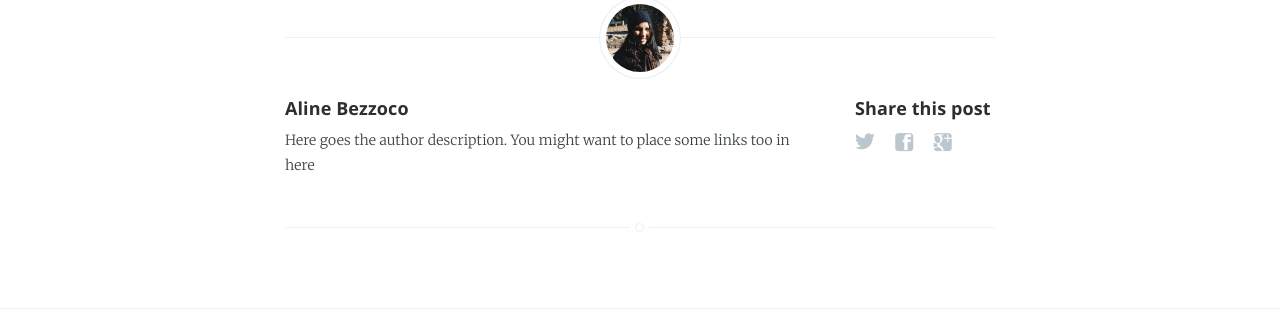
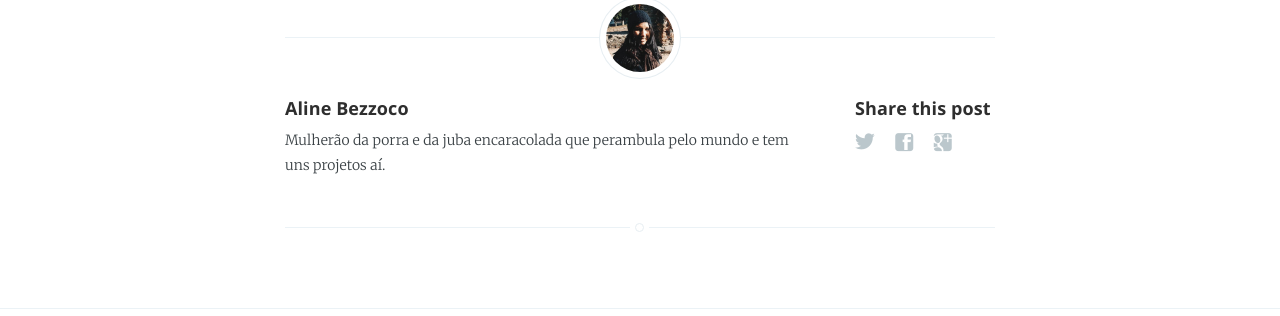
Before and after one commit to alinebezzoco/bezzocoaline.github.io, a Jekyll site: the page built from _posts/2017-09-15-remote-device-google-chrome.html, in a window 1280 px wide. Shown: the part 3045-3361 px from the top of the page. Built offline with Jekyll 4.4.1, drawn with Linux system fonts in a browser that asks for light colours.

Commit message:
update layout

```diff
--- a/_layouts/post.html
+++ b/_layouts/post.html
@@ -26,25 +26,6 @@ post_class: post-template
             </section>
         </header>
 
-<!--         <header class="post-header">
-            <a id="blog-logo" href="{{site.url}}">
-                {% if site.logo %}
-                    <img src="{{site.logo}}" alt="{{ site.name }}" />
-                {% else %}
-                    <span class="blog-title">{{ site.name }}</span>
-                {%endif%}
-            </a>
-        </header> -->
-
-        <!-- <span class="post-meta">
-            <time datetime="{{ page.date | date:"%Y-%m-%d" }}">{{ page.date | date_to_string }}</time>
-            {% if page.categories.size > 0 %}
-                {{ page.categories | array_to_sentence_string | prepend: 'on ' }}
-            {% endif %}
-        </span> -->
-
-        <!-- <h1 class="post-title">{{ page.title }}</h1> -->
-
         <section class="post-content">
             {{content}}
         </section>
@@ -72,7 +53,7 @@ post_class: post-template
                     <h4> {{ site.author }} </h4>
                     <!-- Author Bio -->
                     <p>
-                        Here goes the author description. You might want to place some links too in here
+                        Mulherão da porra e da juba encaracolada que perambula pelo mundo e tem uns projetos aí.
                     </p>
                 </section>
             {% endif %}
--- a/assets/css/screen.css
+++ b/assets/css/screen.css
@@ -682,7 +682,7 @@ margin on the iframe, cause it breaks stuff. */
 .no-cover.main-header {
     min-height: 160px;
     max-height: 40%;
-    background: #f5f8fa;
+    background: #efefef;
 }
 
 .no-cover .page-title {
```
